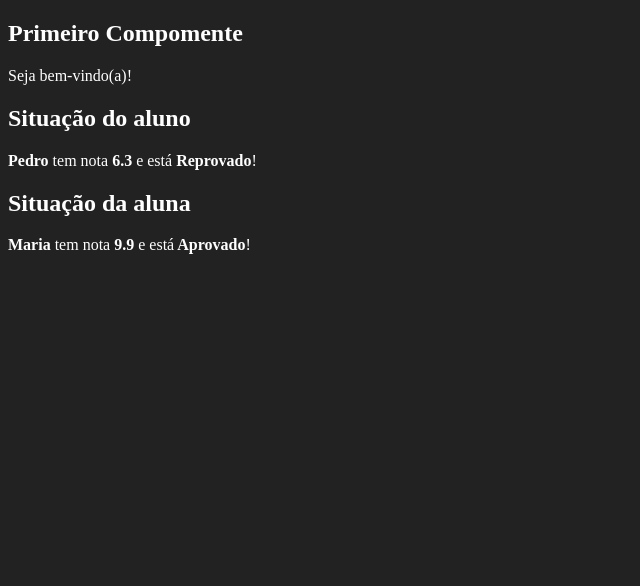
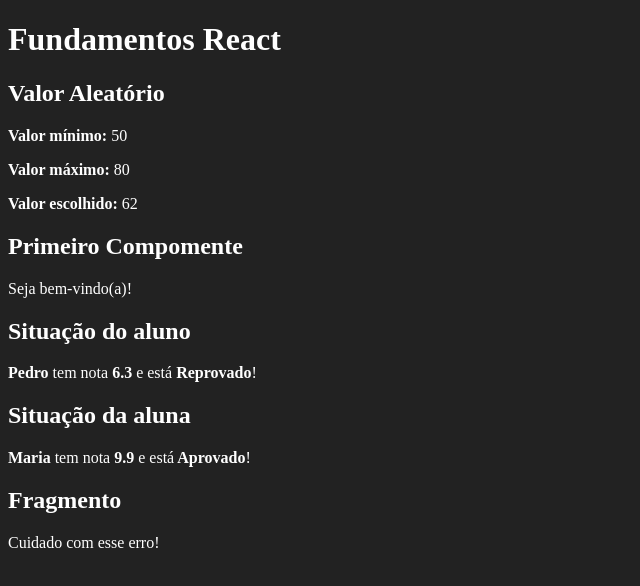
Before and after one commit to CardosoRepository/react-redux, a React (Create React App) app: page / in a window 1280 px wide. Shown: the top 586 px of the page, without its empty margins (0-640 px from the left). Built offline with nearby package versions, Linux system fonts and the light colour scheme.

Commit message:
Aula 22: numero aleatorio

```diff
--- /dev/null
+++ b/src/app.jsx
@@ -0,0 +1,17 @@
+import React from "react";
+
+import Primeiro from "./components/basics/Primeiro";
+import ComParametro from "./components/basics/ComParametro";
+import Fragmento from "./components/basics/Fragmento";
+import Aleatorio from "./components/basics/Aleatorio"
+
+export default (_) => (
+    <div id="app">
+        <h1>Fundamentos React</h1>
+        <Aleatorio min={50} max={80}></Aleatorio>
+        <Primeiro></Primeiro>
+        <ComParametro titulo="Situação do aluno" aluno="Pedro" nota={6.3} />
+        <ComParametro titulo="Situação da aluna" aluno="Maria" nota={9.9} />
+        <Fragmento />
+    </div>
+);
--- /dev/null
+++ b/src/components/basics/Aleatorio.jsx
@@ -0,0 +1,20 @@
+import React from "react";
+
+export default (props) => {
+    const { min, max } = props;
+    const aleatorio = parseInt((Math.random() * (max - min)) + min)
+    return (
+        <div>
+            <h2>Valor Aleatório</h2>
+            <p>
+                <strong>Valor mínimo: </strong> {min}
+            </p>
+            <p>
+                <strong>Valor máximo: </strong> {max}
+            </p>
+            <p>
+                <strong>Valor escolhido: </strong> {aleatorio}
+            </p>
+        </div>
+    );
+};
--- /dev/null
+++ b/src/components/basics/Fragmento.jsx
@@ -0,0 +1,10 @@
+import React from "react";
+
+export default function Fragmento(props) {
+    return (
+        <>
+            <h2>Fragmento</h2>
+            <p>Cuidado com esse erro!</p>
+        </>
+    );
+}
--- a/src/index.js
+++ b/src/index.js
@@ -1,20 +1,10 @@
 import './index.css'
 import ReactDOM from 'react-dom'
 import React from 'react'
-import Primeiro from './components/basics/Primeiro'
-import ComParametro from './components/basics/ComParametro'
+
+import App from './app'
 
 ReactDOM.render(
-    <div id="app">
-        <Primeiro></Primeiro>
-        <ComParametro
-            titulo="Situação do aluno"
-            aluno="Pedro"
-            nota={6.3}/>
-        <ComParametro
-            titulo="Situação da aluna"
-            aluno="Maria"
-            nota={9.9}/>
-    </div>,
+    <App/>,
     document.getElementById('root')
 )
```
Also changed, not shown: src/components/basics/ComParametro.jsx (+7 -8 lines), src/components/basics/Primeiro.jsx (+5 -5 lines).
